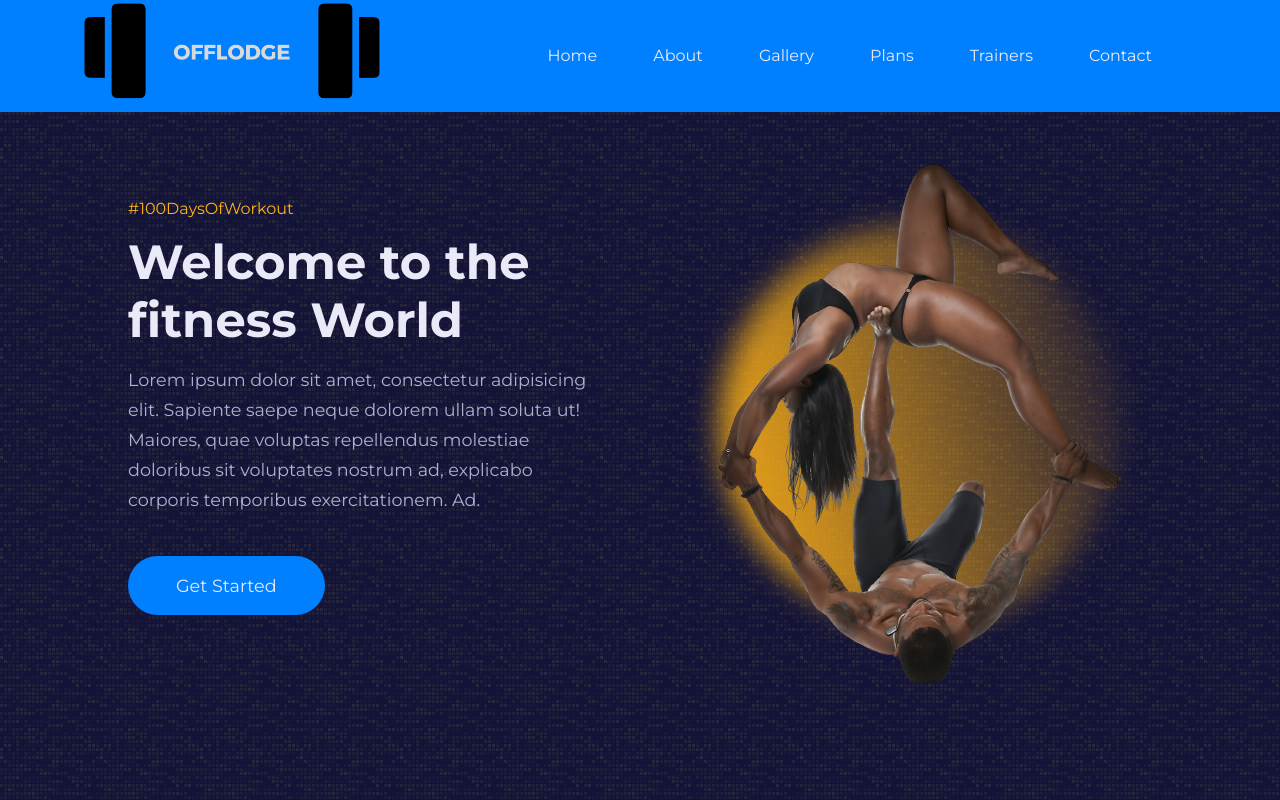
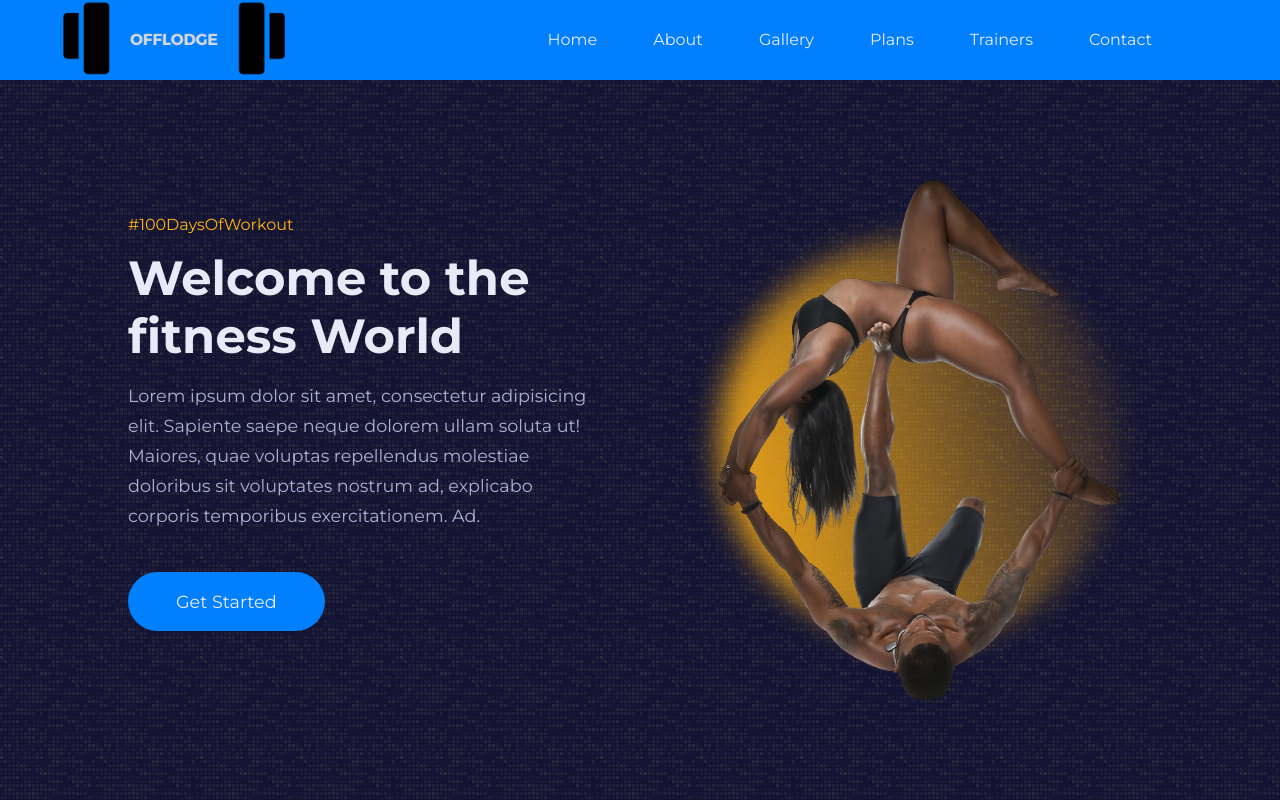
Before and after one commit to chukwuemeka1234/offlodge, a React (Create React App) app: page / in a window 1280 px wide. Shown: the top 800 px of the page. Built offline with nearby package versions, Linux system fonts and the light colour scheme.

Commit message:
making some final changes for desktop

```diff
--- a/src/components/Footer.jsx
+++ b/src/components/Footer.jsx
@@ -14,7 +14,7 @@ const Footer = () => {
           <Link to="/" className='logo-footer'>
             <img src={Logo} alt="Footer Logo" />
           </Link>
-          <p>Lorem ipsum dolor sit amet consectetur adipisicing elit. Cum dolorum at excepturi laboriosam placeat rem. Natus ducimus, maiores recusandae rerum numquam, necessitatibus temporibus minima dolorum animi similique nesciunt laudantium quibusdam.
+          <p>Lorem ipsum dolor sit amet consectetur adipisicing elit. Cum dolorum at excepturi laboriosam placeat rem. Natus ducimus.
           </p>
           <div className="footer__socials">
             <a href="https://linkedin.com" target="blank" rel='noreferrer noopener'><FaLinkedin/></a>
--- a/src/components/navbar.css
+++ b/src/components/navbar.css
@@ -1,5 +1,5 @@
 nav {
-  height: 7rem;
+  height: 5rem;
   width: 100vw;
   background: var(--color-primary);
   display: grid;
@@ -26,7 +26,7 @@ nav {
   position: absolute;
   top: 0;
   left: 0;
-  width: 25%;
+  width: 10%;
   display: block;
 }
 
@@ -176,6 +176,6 @@ nav {
 
 @media screen and (max-width: 1440px) {
   .logo {
-    width: 36%;
+    width: 27%;
   }
 }
--- a/src/pages/about/About.jsx
+++ b/src/pages/about/About.jsx
@@ -18,9 +18,9 @@ const About = () => {
         </div>
         <div className="about__section-content">
           <h1>Our Story</h1>
-          <p>Lorem ipsum dolor sit amet consectetur adipisicing elit. Dolor, magnam eius? Ea quidem deleniti quasi, cum nemo dolorum error corporis ducimus, voluptatibus, dolorem esse veniam cupiditate odio dicta aut fugiat.
+          <p>Lorem ipsum dolor sit amet consectetur adipisicing elit. Dolor, magnam eius? Ea quidem deleniti quasi.
           </p>
-          <p>Lorem ipsum, dolor sit amet consectetur adipisicing elit. Quam nisi fugit laboriosam illum qui laudantium doloremque, soluta consequuntur debitis eligendi dolores optio, repudiandae odit alias et dolore veritatis ipsam recusandae.
+          <p>Lorem ipsum, dolor sit amet consectetur adipisicing elit. Quam nisi fugit laboriosam illum qui laudantium doloremque.
           </p>
           <p>soluta consequuntur debitis eligendi dolores optio, repudiandae odit alias et dolore veritatis ipsam recusandae.
           </p>
@@ -33,7 +33,7 @@ const About = () => {
           <h1>Our Vision</h1>
           <p>Lorem ipsum dolor sit amet consectetur adipisicing elit. Dolor, magnam eius? Ea quidem deleniti quasi, cum nemo dolorum error corporis ducimus, voluptatibus, dolorem esse veniam cupiditate odio dicta aut fugiat.
           </p>
-          <p>Lorem ipsum, dolor sit amet consectetur adipisicing elit. Quam nisi fugit laboriosam illum qui laudantium doloremque, soluta consequuntur debitis eligendi dolores optio, repudiandae odit alias et dolore veritatis ipsam recusandae.
+          <p>Lorem ipsum, dolor sit amet consectetur adipisicing elit. Quam nisi fugit laboriosam illum qui laudantium doloremque.
           </p>
         </div>
         <div className="about__section-image">
@@ -48,9 +48,9 @@ const About = () => {
         </div>
         <div className="about__section-content">
           <h1>Our Mission</h1>
-          <p>Lorem ipsum dolor sit amet consectetur adipisicing elit. Dolor, magnam eius? Ea quidem deleniti quasi, cum nemo dolorum error corporis ducimus, voluptatibus, dolorem esse veniam cupiditate odio dicta aut fugiat.
+          <p>Lorem ipsum dolor sit amet consectetur adipisicing elit. Dolor, magnam eius? Ea quidem deleniti quasit.
           </p>
-          <p>Lorem ipsum, dolor sit amet consectetur adipisicing elit. Quam nisi fugit laboriosam illum qui laudantium doloremque, soluta consequuntur debitis eligendi dolores optio, repudiandae odit alias et dolore veritatis ipsam recusandae.
+          <p>Lorem ipsum, dolor sit amet consectetur adipisicing elit. Quam nisi fugit laboriosam illum qui laudantium doloremque.
           </p>
           <p>soluta consequuntur debitis eligendi dolores optio, repudiandae odit alias et dolore veritatis ipsam recusandae.
           </p>
--- a/src/pages/about/about.css
+++ b/src/pages/about/about.css
@@ -3,7 +3,7 @@
   overflow: hidden;
   transform: skew(15deg);
   transition: var(--transition);
-  margin-bottom: 2rem;
+  margin-bottom: 2.7rem;
 }
 
 .about__section-image:nth-child(2) {
--- a/src/pages/home/Home.jsx
+++ b/src/pages/home/Home.jsx
@@ -4,7 +4,6 @@ import Values from '../../components/Values';
 import FAQs from '../../components/FAQs';
 import Testimonials from '../../components/Testimonials';
 import './home.css';
-import Footer from '../../components/Footer';
 
 
 const Home = () => {
--- a/src/pages/home/home.css
+++ b/src/pages/home/home.css
@@ -3,7 +3,7 @@
   height: calc(100vh - 3rem);
   display: grid;
   place-items: center;
-  margin-top: 3rem;
+  margin-top: 4rem;
 }
 
 .main__header-container {
@@ -216,7 +216,7 @@
 footer {
   background: var(--color-primary);
   margin-top: 7rem;
-  padding-top: 7rem;
+  padding-top: 2rem;
   font-size: 0.9rem;
   color: var(--color-gray-100);
 }
@@ -276,7 +276,7 @@ footer {
   text-align: center;
   padding: 1.5rem;
   border-top: 2px solid var(--color-primary-variant);
-  margin-top: 5rem;
+  margin-top: 1rem;
 }
 
 
```
